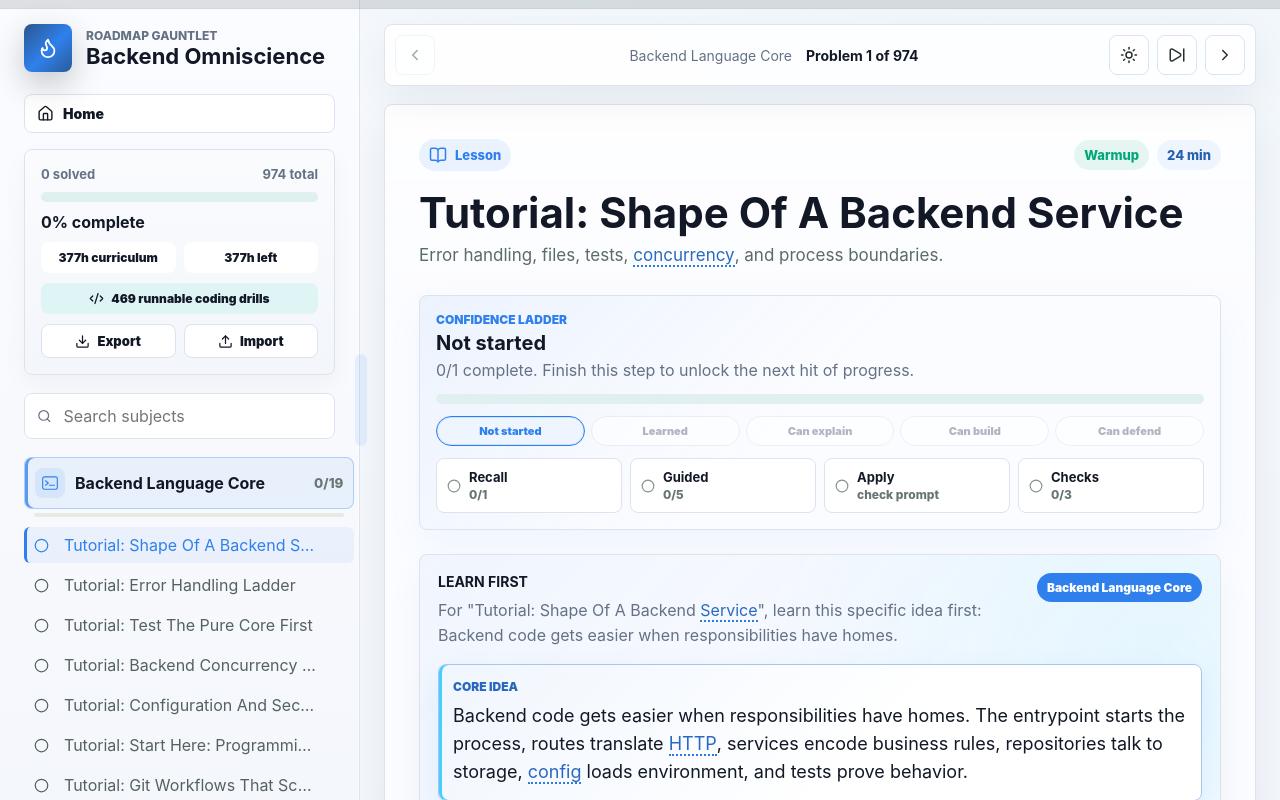
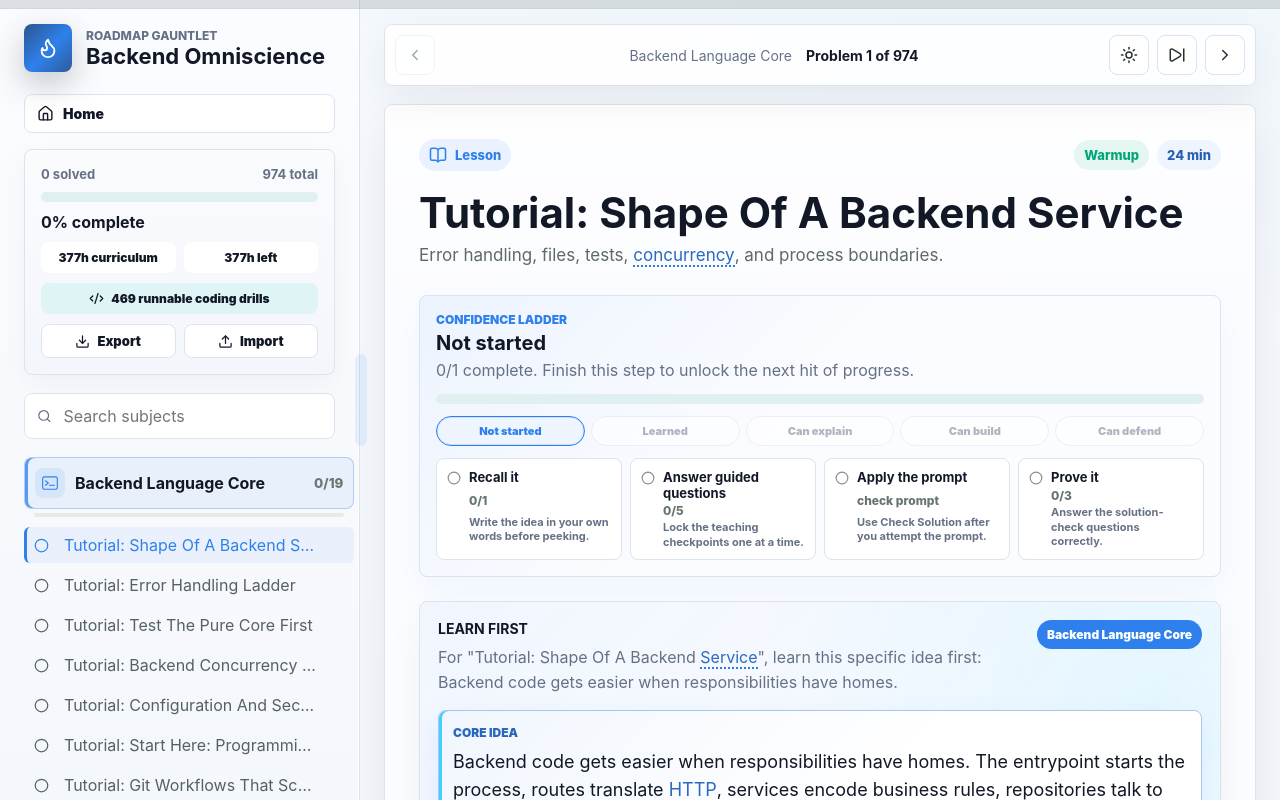
Before and after one commit to KayTiwari/Backend-Omniscience, a React (Vite) app: page / in a window 1280 px wide. Both pictures are taken after a click on the button "Tutorial: Shape Of A Backend Service". Shown: the top 800 px of the page. Built offline with nearby package versions, Linux system fonts and the light colour scheme.

Commit message:
Clarify mastery steps and remove lesson grid

```diff
--- a/src/App.css
+++ b/src/App.css
@@ -1563,7 +1563,7 @@ h1 {
   display: grid;
   grid-template-columns: auto minmax(0, 1fr);
   gap: 2px 8px;
-  align-items: center;
+  align-items: start;
   border: 1px solid var(--line);
   border-radius: 8px;
   padding: 10px;
@@ -1572,7 +1572,8 @@ h1 {
 }
 
 .mastery-steps svg {
-  grid-row: span 2;
+  grid-row: span 3;
+  margin-top: 2px;
   color: #84918e;
 }
 
@@ -1580,13 +1581,21 @@ h1 {
   overflow: hidden;
   font-size: 13px;
   text-overflow: ellipsis;
-  white-space: nowrap;
+  white-space: normal;
 }
 
 .mastery-steps small {
   color: #667571;
   font-size: 12px;
   font-weight: 800;
+}
+
+.mastery-steps em {
+  color: var(--muted);
+  font-size: 11px;
+  font-style: normal;
+  font-weight: 700;
+  line-height: 1.3;
 }
 
 .mastery-steps span.done {
--- a/src/App.tsx
+++ b/src/App.tsx
@@ -733,17 +733,19 @@ function App() {
     (isCodingProblem ? codeRequirementCorrect : activeProblem.choices ? quizRequirementCorrect : true)
   const masterySteps = [
     {
-      label: 'Recall',
+      label: 'Recall it',
       detail: `${recallAnsweredCount}/${recallPrompts.length}`,
+      help: 'Write the idea in your own words before peeking.',
       done: recallComplete,
     },
     {
-      label: 'Guided',
+      label: 'Answer guided questions',
       detail: `${tutorialCorrectCount}/${tutorialChecks.length}`,
+      help: 'Lock the teaching checkpoints one at a time.',
       done: tutorialCorrect,
     },
     {
-      label: isCodingProblem ? 'Code' : activeProblem.choices ? 'Quiz' : 'Apply',
+      label: isCodingProblem ? 'Run the code' : activeProblem.choices ? 'Answer the quiz' : 'Apply the prompt',
       detail: isCodingProblem
         ? activeGradeResult?.passed
           ? 'passed'
@@ -754,14 +756,20 @@ function App() {
           ? quizCorrect
             ? 'correct'
             : 'answer'
-          : solutionChecked
+        : solutionChecked
             ? 'checked'
             : 'check prompt',
+      help: isCodingProblem
+        ? 'Use the editor and pass the runnable tests.'
+        : activeProblem.choices
+          ? 'Choose an answer and read the feedback.'
+          : 'Use Check Solution after you attempt the prompt.',
       done: applyRequirementDone,
     },
     {
-      label: 'Checks',
+      label: 'Prove it',
       detail: `${acceptanceCorrectCount}/${acceptanceChecks.length}`,
+      help: 'Answer the solution-check questions correctly.',
       done: acceptanceCorrect,
     },
   ]
@@ -1312,6 +1320,7 @@ function App() {
                   {step.done ? <Check size={14} /> : <Circle size={14} />}
                   <strong>{step.label}</strong>
                   <small>{step.detail}</small>
+                  <em>{step.help}</em>
                 </span>
               ))}
             </div>
@@ -1427,34 +1436,31 @@ function App() {
               </>
             ) : (
               <>
-                <div className="visual-lesson">
-                  <InteractiveDiagram
-                    nodes={teachingModel.diagram}
-                    explanations={teachingModel.diagramExplanations}
-                  />
-                  <p>{renderGlossaryText(teachingModel.mentalModel)}</p>
+                <div className="lesson-focus">
+                  <section className="lesson-focus-card lesson-focus-card-primary">
+                    <span>Core Idea</span>
+                    <p>{renderGlossaryText(teachingModel.mentalModel)}</p>
+                  </section>
                 </div>
 
-                <div className="lesson-grid">
-                  <section>
-                    <h4>Plain-English Fundamentals</h4>
+                <section className="lesson-walkthrough">
+                  <h4>Learn It In Order</h4>
+                  <ol>
+                    {teachingModel.tutorial.map((item) => (
+                      <li key={item}>{renderLessonListItem(item)}</li>
+                    ))}
+                  </ol>
+                </section>
+
+                <div className="lesson-detail-row">
+                  <details>
+                    <summary>Foundation Notes</summary>
                     <ul>
                       {teachingModel.fundamentals.map((item) => (
                         <li key={item}>{renderLessonListItem(item)}</li>
                       ))}
                     </ul>
-                  </section>
-                  <section>
-                    <h4>Tutorial Steps</h4>
-                    <ol>
-                      {teachingModel.tutorial.map((item) => (
-                        <li key={item}>{renderLessonListItem(item)}</li>
-                      ))}
-                    </ol>
-                  </section>
-                </div>
-
-                <div className="lesson-detail-row">
+                  </details>
                   <details>
                     <summary>Advanced Knowledge</summary>
                     <ul>
```
